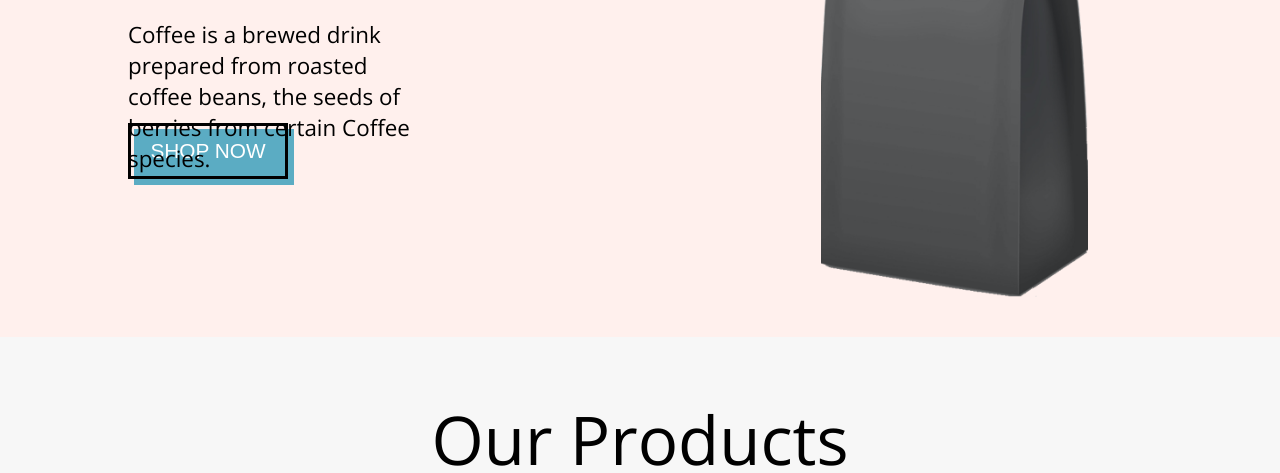
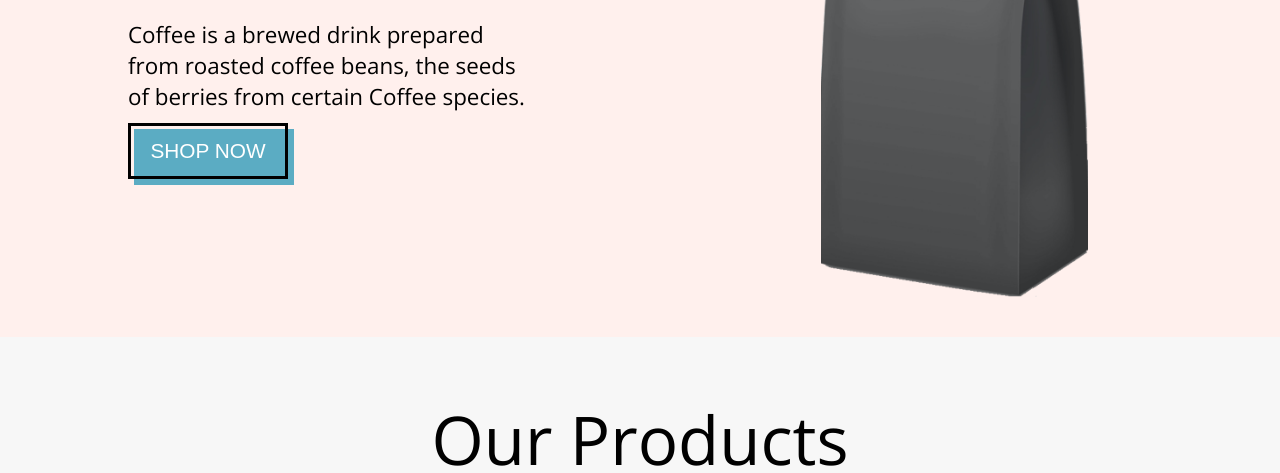
Before and after one commit to DevJennyKim/BS_Coffee-Shop, a plain HTML site: page index.html in a window 1280 px wide. Shown: the part 327-800 px from the top of the page. Drawn offline with nearby package versions, Linux system fonts and the light colour scheme.

Commit message:
change the size of the main_copy

```diff
--- a/SCSS/landing.scss
+++ b/SCSS/landing.scss
@@ -78,7 +78,7 @@ $Nitro-Blue: #5bacc3;
   &_subcontainer {
     position: relative;
     @include column;
-    width: 29%;
+    width: 50%;
   }
   &_title {
     position: relative;
@@ -92,6 +92,7 @@ $Nitro-Blue: #5bacc3;
     position: relative;
     padding: 0;
     font-size: 1.4em;
+    width: 50vh;
     height: 13vh;
     float: left;
     z-index: 3;
```
Also changed, not shown: SCSS/landing.css, 1 other file.
